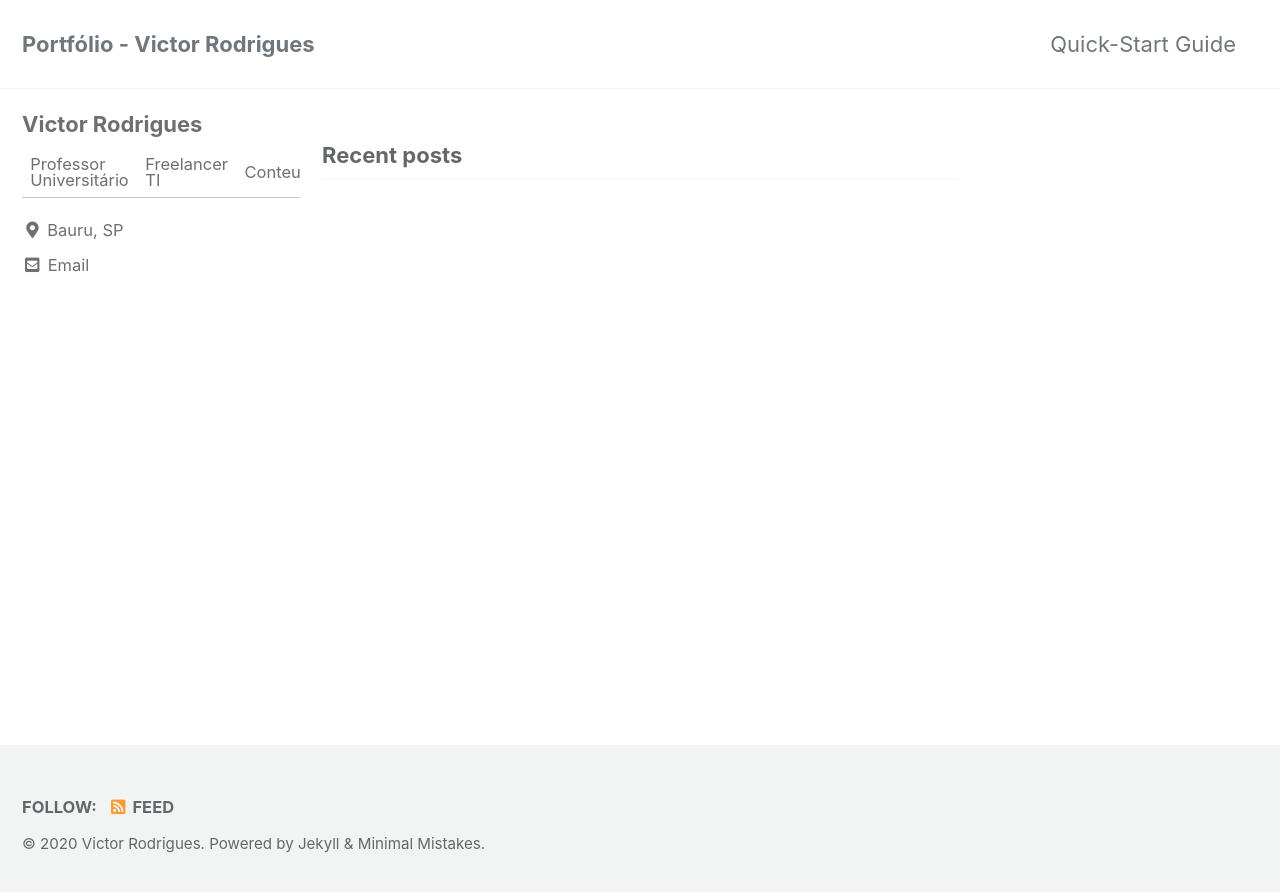
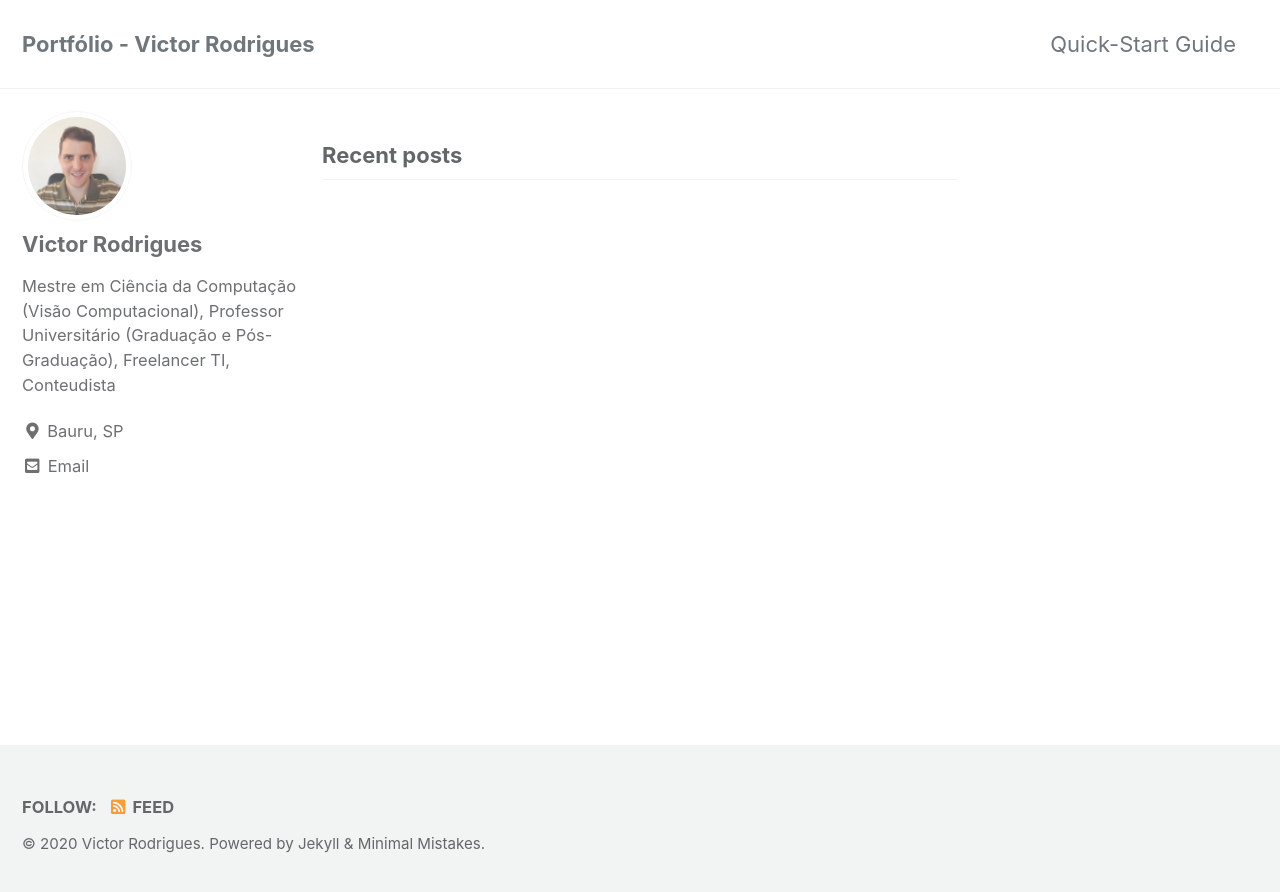
Before and after one commit to victorrodrigues20/victorrodrigues20.github.io, a Jekyll site: the page built from index.html, in a window 1280 px wide. Shown: the top 892 px of the page. Built offline with Jekyll 4.4.1, drawn with Linux system fonts in a browser that asks for light colours; cached includes are drawn as plain includes; the list of posts is cut into pages by our own code.

Commit message:
Novas alterações config

```diff
--- a/_config.yml
+++ b/_config.yml
@@ -94,8 +94,8 @@ analytics:
 # Site Author
 author:
   name             : "Victor Rodrigues"
-  avatar           : # path of avatar image, e.g. "/assets/images/bio-photo.jpg"
-  bio              : "Professor Universitário | Freelancer TI | Conteudista"
+  avatar           : /assets/images/bio-photo.jpg
+  bio              : "Mestre em Ciência da Computação (Visão Computacional), Professor Universitário (Graduação e Pós-Graduação), Freelancer TI, Conteudista"
   location         : "Bauru, SP"
   email            : victorassisrd@gmail.com
   links:
```
Also changed, not shown: assets/images/bio-photo.jpg (added).
